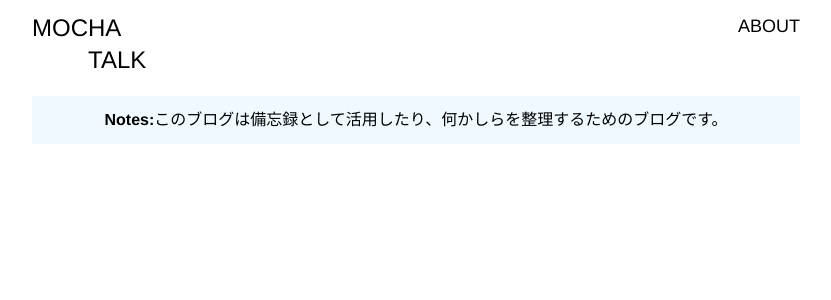
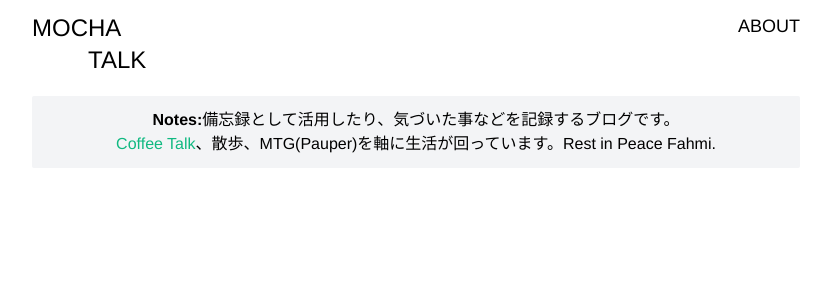
Before and after one commit to shrkhch/blog, a Next.js app: page /about in a window 1280 px wide. Shown: the top 300 px of the page, without its empty margins (224-1055 px from the left). Built offline with nearby package versions, Linux system fonts and the light colour scheme.

Commit message:
fix layout and add post

```diff
--- a/components/Post.js
+++ b/components/Post.js
@@ -17,7 +17,7 @@ export default function Post({post}) {
                     <div className="flex flex-col items-center">
                         <h3 className="text-left text-md font-light mt-2">{post.frontmatter.date}</h3>
                         <Link href={`/blog/${post.slug}`} >
-                            <a><h2 className="inline-block text-xl font-normal hover:text-green-700 mb-2">{post.frontmatter.title}</h2></a>
+                            <a><h2 className="inline-block text-xl font-normal hover:text-red-700 mb-2">{post.frontmatter.title}</h2></a>
                         </Link>
                     </div>
                 </div>
--- a/pages/about/index.js
+++ b/pages/about/index.js
@@ -4,7 +4,7 @@ import Link from 'next/link'
 
 export default function About () {
     return (
-        <div className="container mx-auto  bg-sky-50 px-0 rounded-sm py-3">
+        <div className="container mx-auto bg-gray-100 rounded-sm py-3">
             <Head>
                 <title>About</title>
             </Head>
@@ -18,10 +18,15 @@ export default function About () {
                             className="rounded-full"
                         />
                     </div> */}
-                    <div className="flex px-2">
+                    <div className="flex">
                         <strong>Notes:</strong>
-                        <span className="font-medium">このブログは備忘録として活用したり、何かしらを整理するためのブログです。</span>
+                        <span className="font-medium">備忘録として活用したり、気づいた事などを記録するブログです。</span>
                     </div>
+                    <div>
+                    <a href="https://store.steampowered.com/app/914800/Coffee_Talk/?l=japanese" className="text-emerald-500">Coffee Talk</a>
+                    、散歩、MTG(Pauper)を軸に生活が回っています。Rest in Peace Fahmi.
+                    </div>
+                    <div></div>
             </div>
             {/* <div className='py-3 px-3 '>
                 <div className="divider"></div>
@@ -57,7 +62,8 @@ export default function About () {
                         </a>
                     </Link>
                 </div>
-            </div>             */}
+            </div>
+            */}
         </div>
     );
 }
--- a/pages/index.js
+++ b/pages/index.js
@@ -10,11 +10,11 @@ export default function Home({ posts }) {
         <title>Mocha Talk</title>
       </Head>
 
-      <ul className="container list-none mx-auto w-full px-0">
+      <ul className="container bg-emerald-50 list-none mx-auto w-full px-0">
         {posts.map((post,index) => {
           //console.log(post["frontmatter"]["id"]);
           return (
-          <li key={post.frontmatter.id} className="bg-sky-50 rounded-md my-4">
+          <li key={post.frontmatter.id} className="rounded-md my-4">
             <Post post={post} />
           </li>
           )
```
Also changed, not shown: posts/ComputedProperty.md (added, +19 -0 lines).
